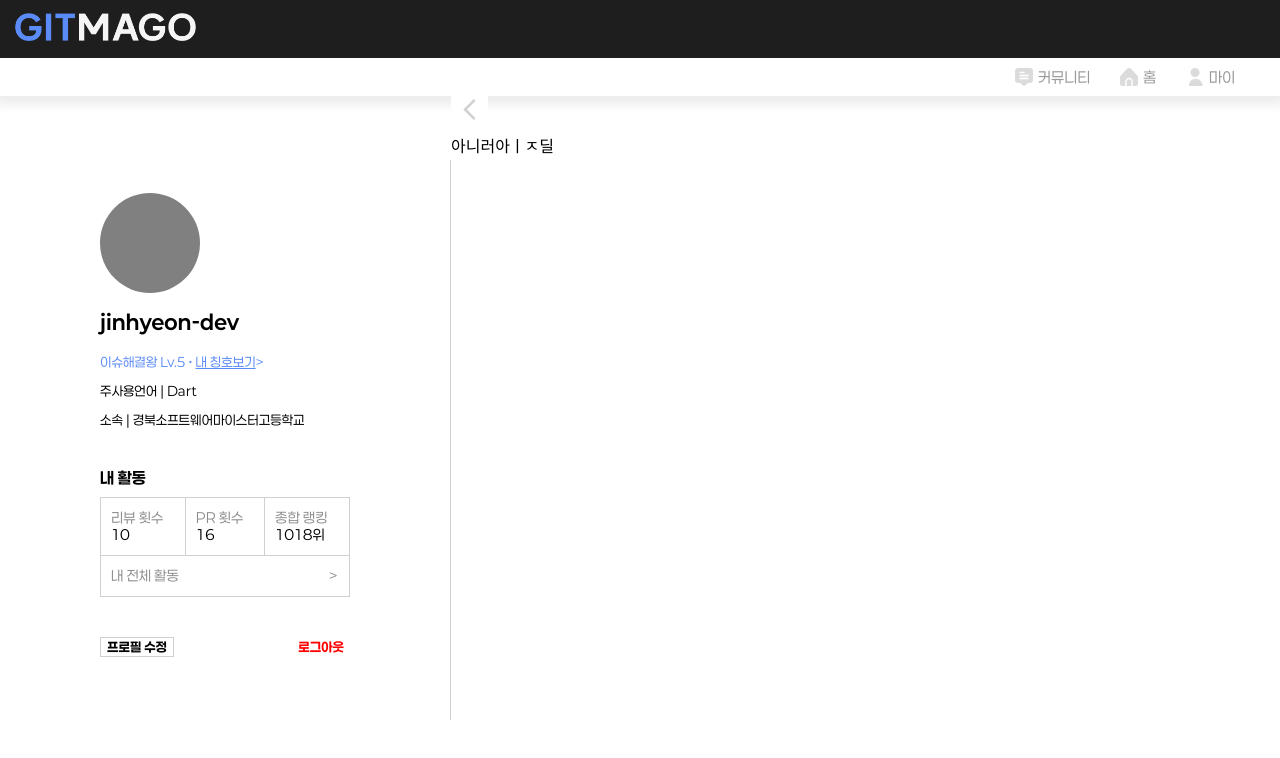
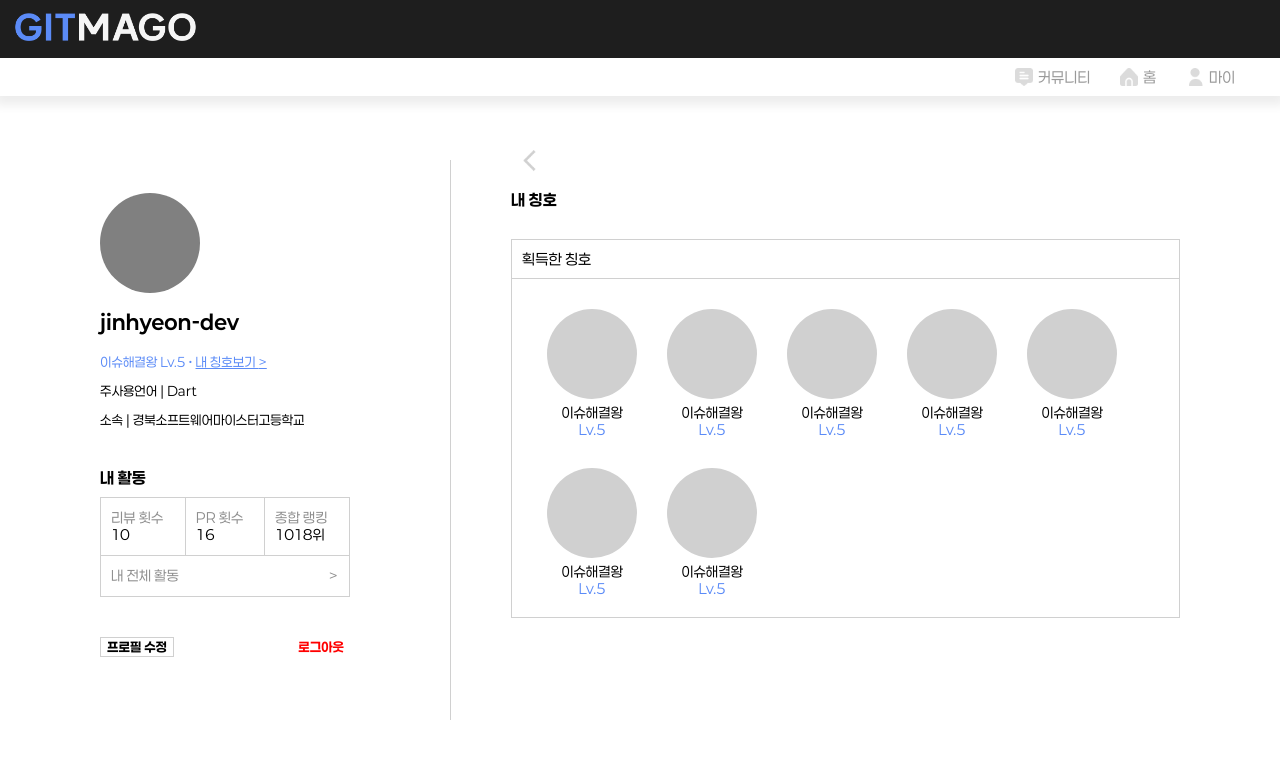
Before and after one commit to capstone-class-3-1/web, a React (Vite) app: page /mypage/badge in a window 1280 px wide. Shown: the top 758 px of the page. Built offline with nearby package versions, Linux system fonts and the light colour scheme; no server answers.

Commit message:
feat: 내 칭호 컴포넌트 구현 - 칭호보기 Link 태그 경로 연결 - 칭호 아이템 구현 - 깃허브 잔디 타이틀 수정 ('내 칭호' -> '내 잔디')

```diff
--- /dev/null
+++ b/src/components/mypage/BadgeItem.jsx
@@ -0,0 +1,14 @@
+import '../../styles/components/mypage/BadgeItem.css'
+import colorCode from '../../utils/color';
+
+const BadgeItem = () => {
+    return(
+        <div className="BadgeItem">
+            <div className="badge_icon"></div>
+            <p className="badge_name">이슈해결왕</p>
+            <p className="badge_level" style={{color:colorCode.pointBlue}}>Lv.5</p>
+        </div>
+    )
+}
+
+export default BadgeItem;
--- a/src/components/mypage/BadgePage.jsx
+++ b/src/components/mypage/BadgePage.jsx
@@ -1,5 +1,7 @@
+import '../../styles/components/mypage/BadgePage.css'
 import { useNavigate } from "react-router-dom";
 import backButton from '../../assets/Arrow back ios new.png'
+import BadgeItem from './BadgeItem';
 
 const BadgePage = () => {
     const navigate = useNavigate();
@@ -7,10 +9,32 @@ const BadgePage = () => {
         <div className="BadgePage">
             <button
                 style={{backgroundColor:'white', display:'flex' ,justifyContent:'left', marginBottom: '10px', width:'fit-width',marginLeft:0, border:'none'}}
-                onClick={()=>{navigate('/community/team/page/1')}}>
+                onClick={()=>{navigate('/mypage')}}>
                 <img src={backButton} alt="뒤로가기" width={25} />
             </button>
-            아니러아ㅣㅈ딜
+            <p>내 칭호</p>
+            <table className='badge_table'>
+                <tbody>
+                    <tr>
+                        <td>
+                            획득한 칭호
+                        </td>
+                    </tr>
+                    <tr>
+                        <td className='badge_wrapper'>
+                            <div className='badge_container'>
+                                <BadgeItem />
+                                <BadgeItem />
+                                <BadgeItem />
+                                <BadgeItem />
+                                <BadgeItem />
+                                <BadgeItem />
+                                <BadgeItem />
+                            </div>
+                        </td>
+                    </tr>
+                </tbody>
+            </table>
         </div>
     )
 }
--- a/src/components/mypage/GithubPage.jsx
+++ b/src/components/mypage/GithubPage.jsx
@@ -7,7 +7,7 @@ const GithubPage = () => {
     const [isLoading, setIsLoading] = useState(false);
     return(
         <div className="GithubPage">
-            <p>내 칭호</p>
+            <p>내 잔디</p>
             <GitHubCalendar
                 username='lioba00700'
                 fontSize={12}
--- a/src/components/mypage/MyPageSide.jsx
+++ b/src/components/mypage/MyPageSide.jsx
@@ -1,3 +1,4 @@
+import { Link } from 'react-router-dom';
 import '../../styles/components/mypage/MyPageSide.css'
 import colorCode from '../../utils/color';
 
@@ -6,7 +7,7 @@ const MyPageSide = () => {
         <div className ="MyPageSide">
             <div className="profile"></div>
             <h2 className="user_name">jinhyeon-dev</h2>
-            <p className="intro" style={{color: colorCode.pointBlue}} >이슈해결왕 Lv.5 • <span style={{textDecoration: `underline ${colorCode.pointBlue}`}}>내 칭호보기</span>{'>'}</p>
+            <p className="intro" style={{color: colorCode.pointBlue}} >이슈해결왕 Lv.5 • <Link to={'badge'} style={{color: colorCode.pointBlue}}>내 칭호보기 {' >'}</Link></p>
             <p className="intro">주사용언어 | Dart</p>
             <p className="intro">소속 | 경북소프트웨어마이스터고등학교 </p>
 
--- /dev/null
+++ b/src/styles/components/mypage/BadgeItem.css
@@ -0,0 +1,20 @@
+.BadgeItem {
+    width: 100px;
+    margin: 20px 0 10px 20px;
+    display: flex;
+    flex-direction: column;
+    align-items: center;
+}
+
+.badge_icon {
+    width: 90px;
+    height: 90px;
+    border-radius: 50%;
+    background-color: #d0d0d0;
+    margin-bottom: 5px;
+}
+
+.BadgeItem p {
+    margin: 0;
+    font-size: 14px;
+}
--- /dev/null
+++ b/src/styles/components/mypage/BadgePage.css
@@ -0,0 +1,39 @@
+.BadgePage {
+    font-family: 'Paperlogy';
+    margin-top: 4%;
+    font-weight: 700;
+    font-size: 16px;
+    margin-left: 60px;
+    margin-right: 100px;
+    flex: 1;
+}
+
+.BadgePage p {
+    margin-bottom: 30px;
+}
+
+.badge_table {
+    font-weight: 400;
+    font-size: 15px;
+    width: 100%;
+}
+
+.badge_table, .badge_table td {
+    border:  1px solid #D0D0D0;
+    border-collapse: collapse;
+}
+
+.badge_table td {
+    padding: 10px;
+}
+
+.badge_wrapper{
+    justify-items: center;
+}
+
+.badge_container {
+    display: flex;
+    flex-wrap: wrap;
+    align-content: center;
+    width: fit-content;
+}
--- a/src/styles/components/mypage/GithubPage.css
+++ b/src/styles/components/mypage/GithubPage.css
@@ -6,6 +6,10 @@
     margin-left: 60px;
 }
 
+.GithubPage p {
+    margin-bottom: 30px;
+}
+
 .github_tooltip {
     font-size: 11px !important;
 }
```
Also changed, not shown: src/components/mypage/MyPageMain.jsx (deleted, +0 -9 lines).
